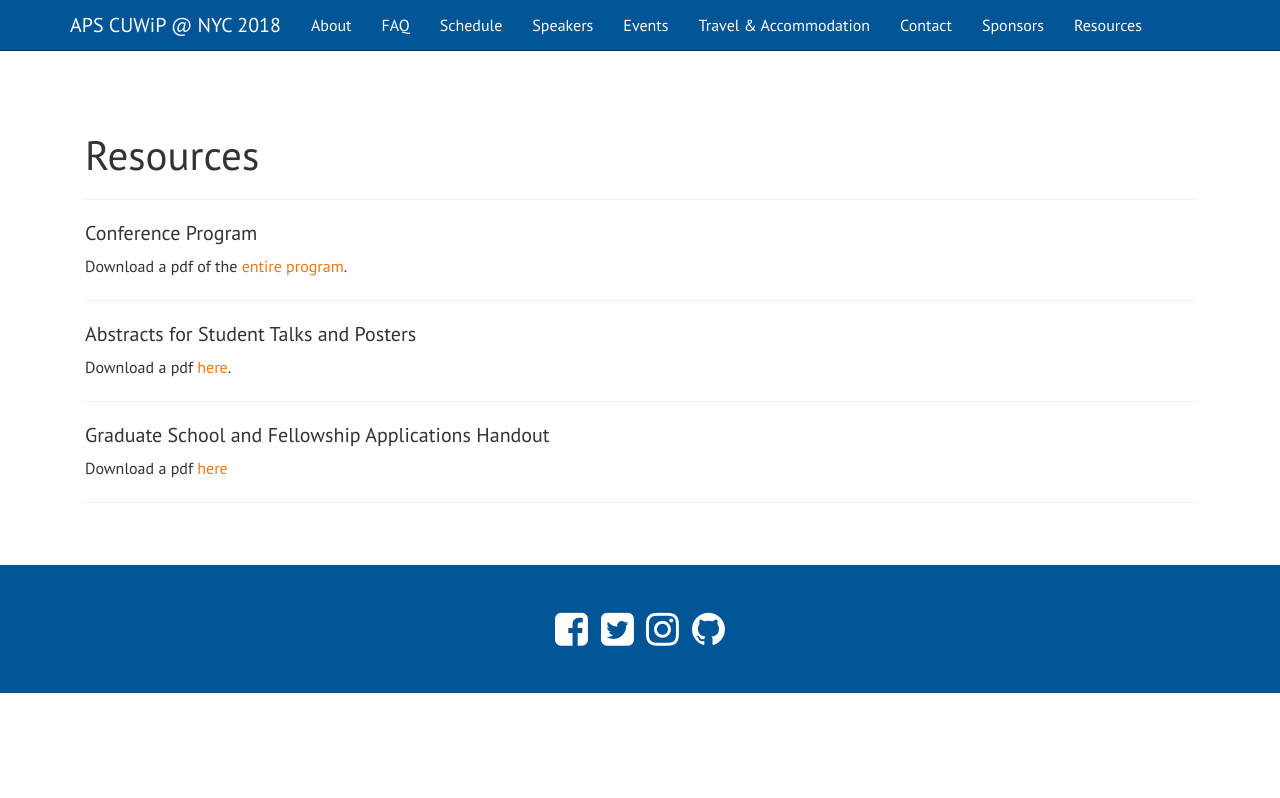
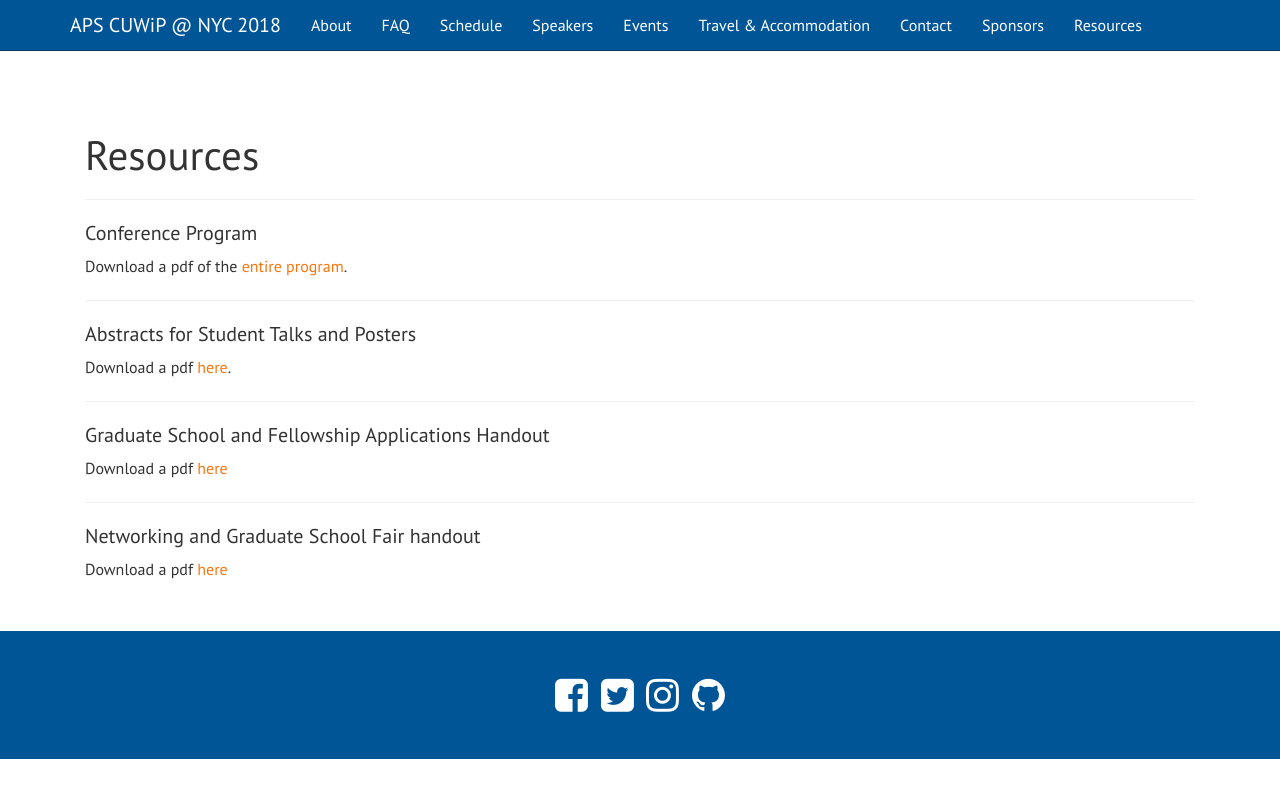
Before and after one commit to cuwip-nyc/cuwip-nyc.github.io, a Jekyll site: the page built from resources.html, in a window 1280 px wide. Shown: the top 798 px of the page. Built offline with Jekyll 4.4.1, drawn with Linux system fonts in a browser that asks for light colours; nearby versions of some CDN libraries.

Commit message:
add networking handout

```diff
--- a/events.html
+++ b/events.html
@@ -362,6 +362,7 @@ balance in your life.</p>
   <h2><a class="anchor" name="networkingFair" >Networking &amp; Grad School Fair</a></h2>
   <p>Time: 9:30 to 11 on Saturday morning</p>
   <p>Location: Barnard College</p>
+  <p><a href="{{base.url}}/documents/CUWiP.Networking.and.Graduate.School.Fair.-.student.handout.pdf">Handout pdf</a> </p>
   <p>The following graduate programs will have representatives at our grad school fair. Come say hi!</p>
   <ul>
     <li><a href="http://physics.bu.edu/">Boston University (physics)</a></li>
--- a/resources.html
+++ b/resources.html
@@ -23,3 +23,6 @@ order: 8
 <p>Download a pdf <a href="{{base.url}}/documents/Graduate.School.and.Fellowship.Applications.-.student.handout.pdf">here</a> </p>
 
 <hr>
+
+<h4>Networking and Graduate School Fair handout</h4>
+<p>Download a pdf <a href="{{base.url}}/documents/CUWiP.Networking.and.Graduate.School.Fair.-.student.handout.pdf">here</a> </p>
```
Also changed, not shown: 3 other files.
